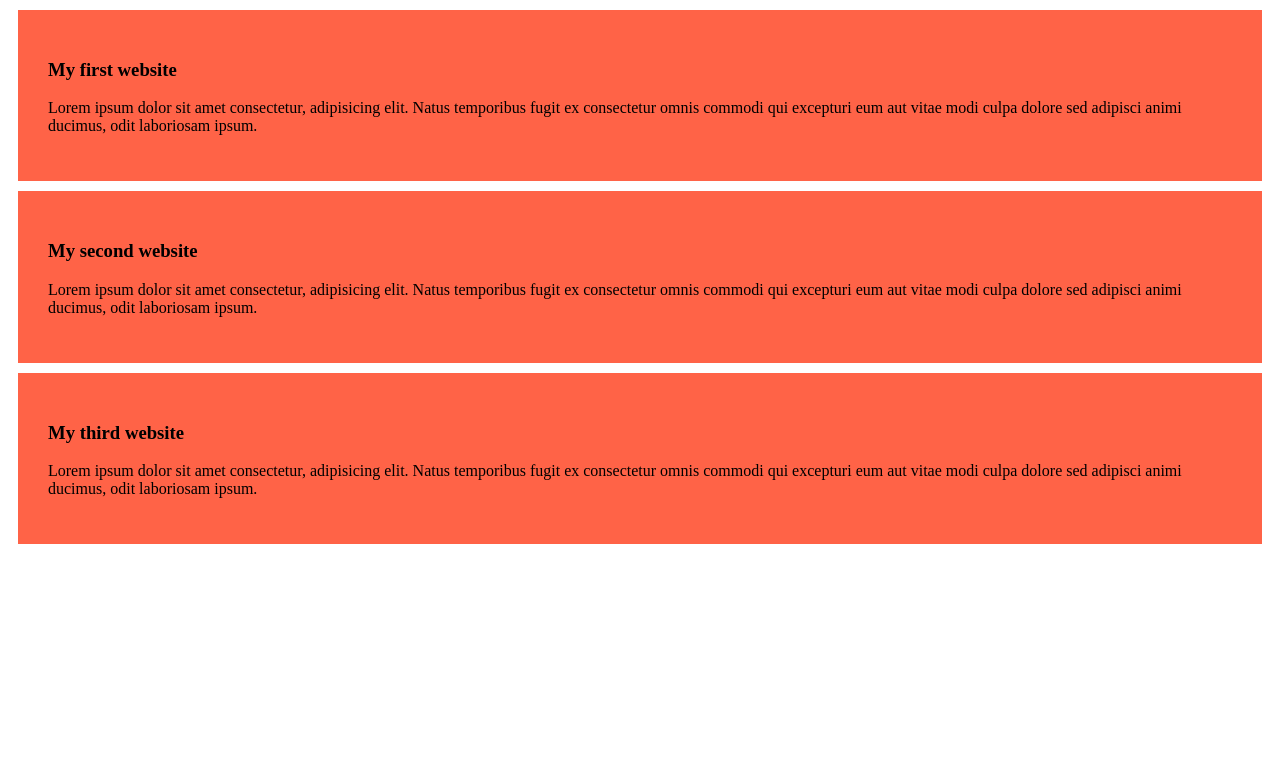
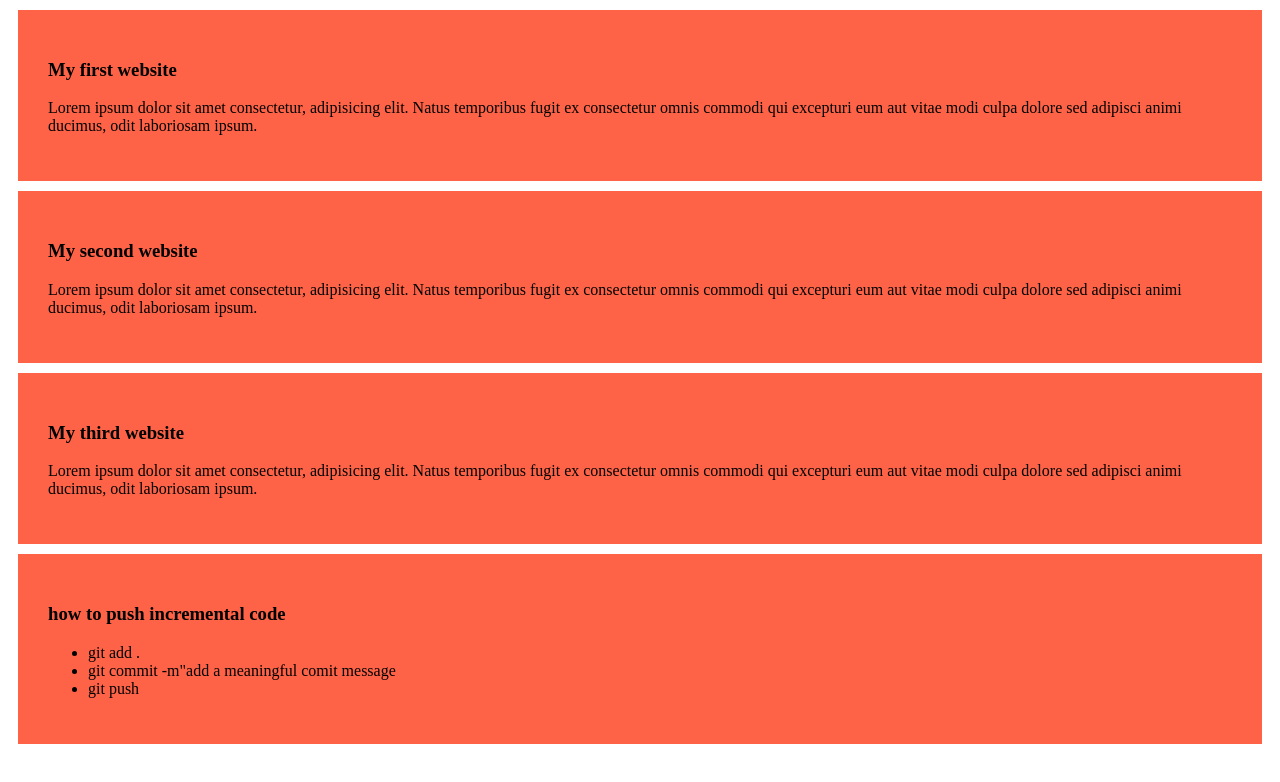
Before and after one commit to sabihasaba/my-simple-web, a plain HTML site: page index.html in a window 1280 px wide. Drawn offline with Linux system fonts and the light colour scheme.

Commit message:
added a list to push code

```diff
--- a/index.html
+++ b/index.html
@@ -31,5 +31,16 @@
             Lorem ipsum dolor sit amet consectetur, adipisicing elit. Natus temporibus fugit ex consectetur omnis commodi qui excepturi eum aut vitae modi culpa dolore sed adipisci animi ducimus, odit laboriosam ipsum.
         </p>
     </div>
+    <div>
+        <h3>how to push incremental code</h3>
+        <ul>
+            <li>
+                git add .
+            </li>
+
+            <li>git commit -m"add a meaningful comit message</li>
+           <li>git push</li>
+        </ul>
+    </div>
 </body>
 </html>
```
